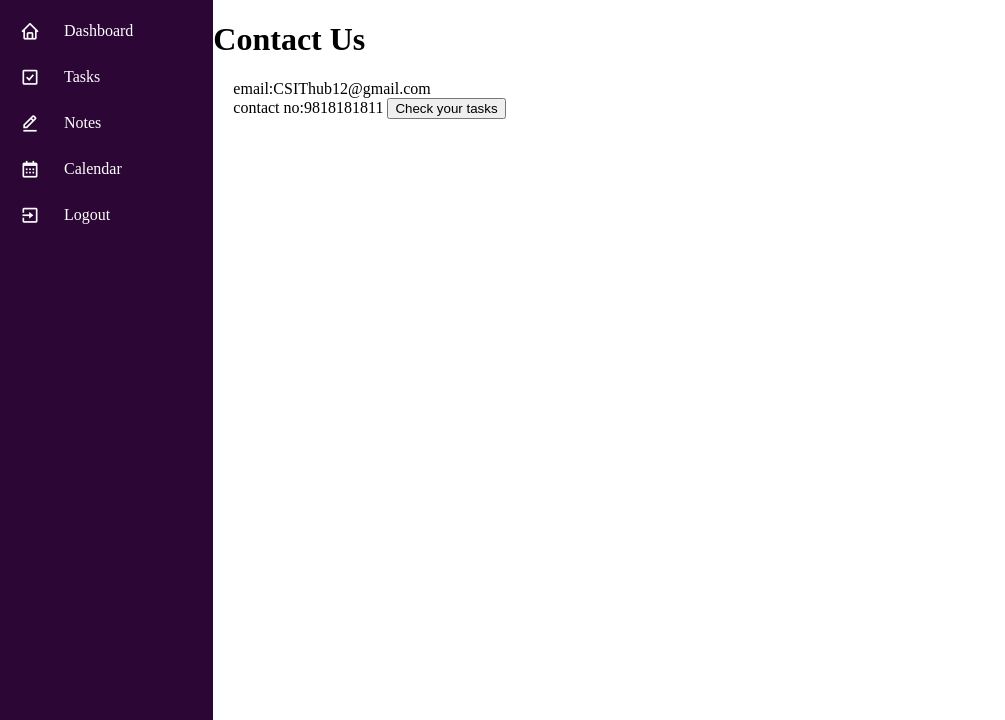
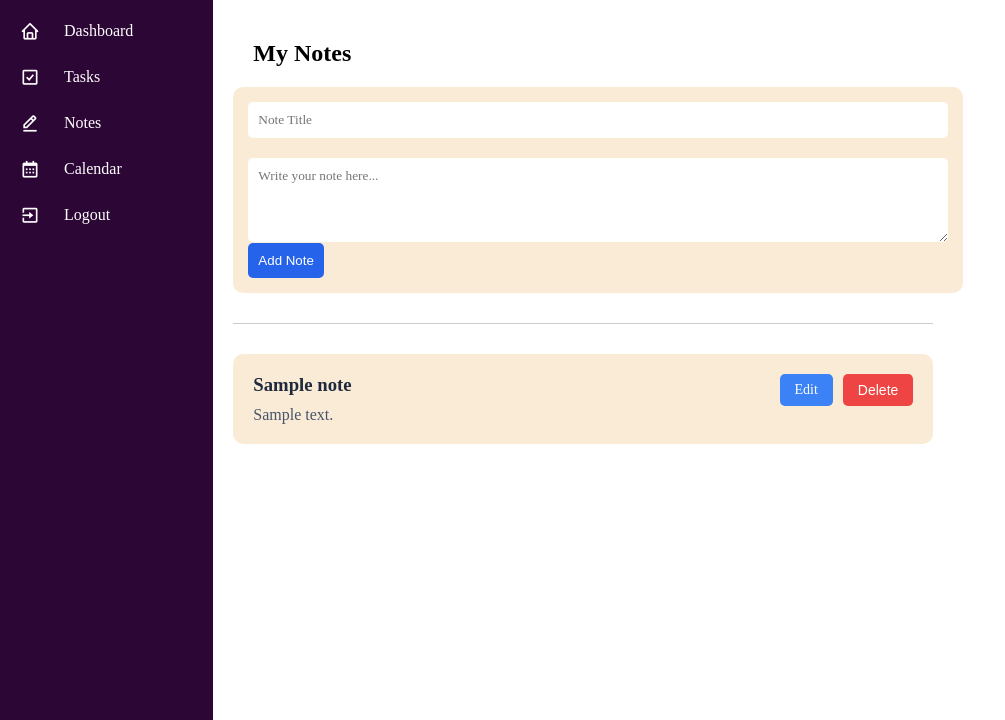
Before and after one commit to avasht-web/CSIT-Hub, a Python web app: template templates/notes.html in a window 1280 px wide. Shown: the part 80-800 px from the top of the page, without its empty margins (0-1005 px from the left). Run offline with Jinja, Linux system fonts and the light colour scheme; the template is opened without the code that fills it: most values are stand-ins (such as "Sample title", 1, 10 or a date in 2020).

Commit message:
notes and tasks ui refined

```diff
--- a/static/styles.css
+++ b/static/styles.css
@@ -177,3 +177,106 @@ h2, h3, h4, p {
     margin: 0;
     font-size: 16px;
 }
+
+.note-form-container {
+    background: antiquewhite;
+    padding: 15px;
+    border-radius: 10px;
+    max-width: 700px;
+}
+
+.note-form {
+    display: flex;
+    flex-direction: column;
+    gap: 1px;
+}
+
+.note-form input, .note-form textarea {
+    width: 100%;
+    padding: 10px;
+    border: none;
+    border-radius: 5px;
+    font-family: inherit;
+    box-sizing: border-box;
+    resize: vertical;
+}
+
+.btn-submit {
+    background-color: #2563eb;
+    color: white;
+    border: none;
+    padding: 10px 10px;
+    border-radius: 5px;
+    width: fit-content;
+    transition: 0.2s;
+}
+
+.btn-submit:hover {
+    background-color: #1d4ed8;
+}
+
+.notes-list {
+    display: flex;
+    flex-direction: column;
+    gap: 15px;
+    max-width: 700px;
+}
+
+.note-card {
+    background: antiquewhite;
+    padding: 20px;
+    border-radius: 10px;
+    display: flex;
+    justify-content: space-between;
+    align-items: flex-start;
+    transition: all 0.2s;
+}
+
+.note-card:hover {
+    background-color: rgb(221, 206, 185);
+}
+
+.note-content h3 {
+    margin: 0 0 10px 0;
+    color: #1e293b;
+}
+
+.note-content p {
+    margin: 0;
+    color: #475569;
+    white-space: pre-wrap;
+}
+
+.note-actions {
+    display: flex;
+    gap: 10px;
+}
+
+.btn-edit {
+    background-color: #3b82f6;
+    color: white;
+    text-decoration: none;
+    padding: 8px 15px;
+    border-radius: 5px;
+    font-size: 14px;
+    transition: 0.2s;
+}
+
+.btn-edit:hover {
+    background-color: #2563eb;
+}
+
+.btn-delete {
+    background-color: #ef4444;
+    color: white;
+    border: none;
+    padding: 8px 15px;
+    border-radius: 5px;
+    font-size: 14px;
+    cursor: pointer;
+    transition: 0.2s;
+}
+
+.btn-delete:hover {
+    background-color: #dc2626;
+}
--- a/templates/home.html
+++ b/templates/home.html
@@ -28,7 +28,7 @@
         <h3>Add Note</h3>
         <i class='bx bx-chevron-right'></i>
     </a>
-    <a href="/schedule" class="cr">
+    <a href="/calendar" class="cr">
         <h3>View Calendar</h3>
         <i class='bx bx-chevron-right'></i>
     </a>
--- a/templates/notes.html
+++ b/templates/notes.html
@@ -1,7 +1,31 @@
 {% extends "layout.html" %}
 {% block content %}
-    <h1>Contact Us</h1>
-     <p>email:CSIThub12@gmail.com<br>
-     contact no:9818181811
-     <a href="/tasks"><button>Check your tasks</button></a>
+<div style="padding: 20px;">
+    <h2>My Notes</h2>
+    <div class="note-form-container">
+        <form action="/notes" method="post" class="note-form">
+            <input type="text" name="title" placeholder="Note Title" required>
+            <br>
+            <textarea name="content" rows="4" placeholder="Write your note here..." required></textarea>
+            <button type="submit" class="btn-submit">Add Note</button>
+        </form>
+    </div>
+    <hr style="border: 0; border-top: 1px solid #ccc; margin: 30px 0; max-width: 700px;">
+    <div class="notes-list">
+        {% for note in notes %}
+            <div class="note-card">
+                <div class="note-content">
+                    <h3>{{ note['title'] }}</h3>
+                    <p>{{ note['content'] }}</p>
+                </div>
+                <div class="note-actions">
+                    <a href="/notes/edit/{{ note['id'] }}" class="btn-edit">Edit</a>
+                    <form action="/notes/delete/{{ note['id'] }}" method="post" style="margin: 0;">
+                        <button type="submit" class="btn-delete">Delete</button>
+                    </form>
+                </div>
+            </div>
+        {% endfor %}
+    </div>
+</div>
 {% endblock %}
```
Also changed, not shown: main/app.py (+47 -6 lines), templates/edit_note.html (added, +16 -0 lines), templates/tasks.html (+25 -35 lines).
